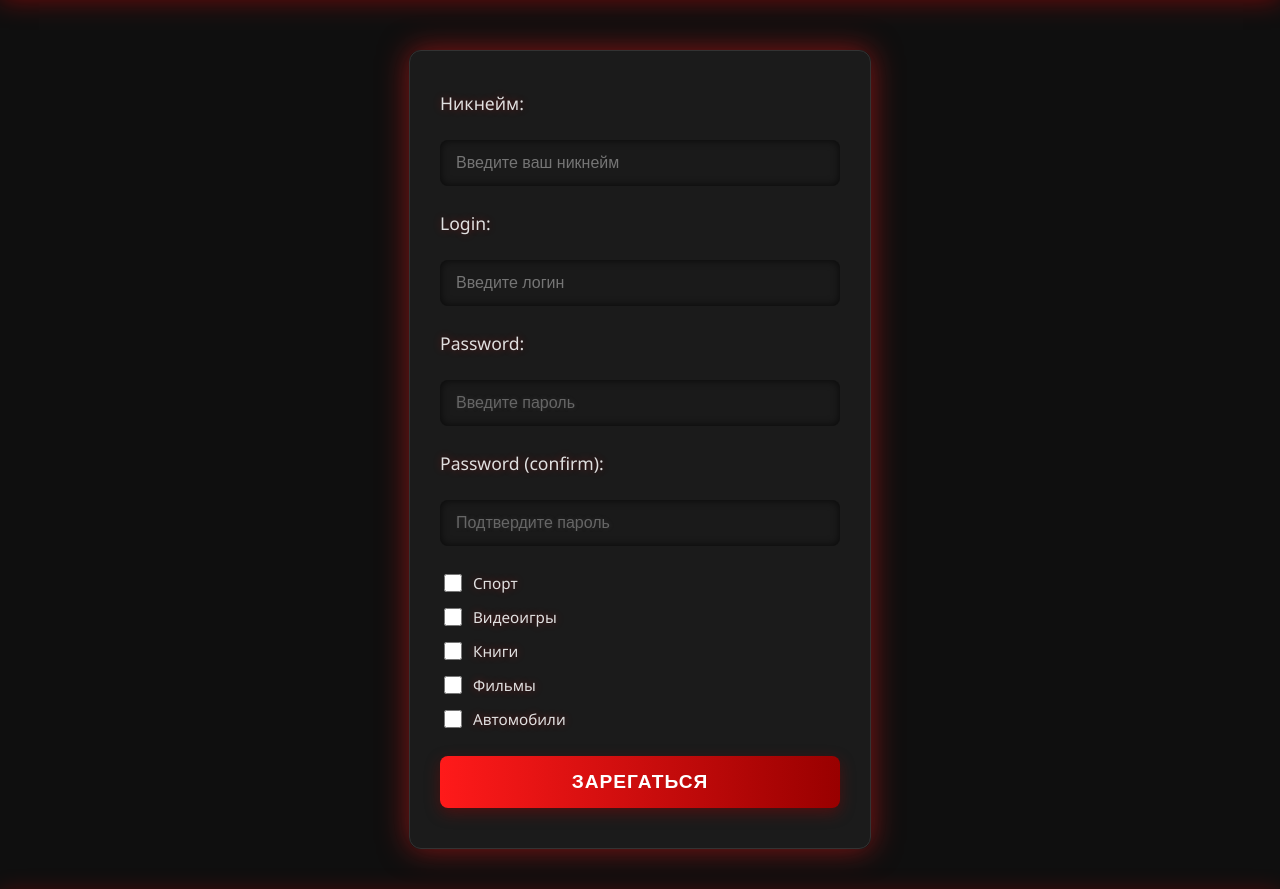
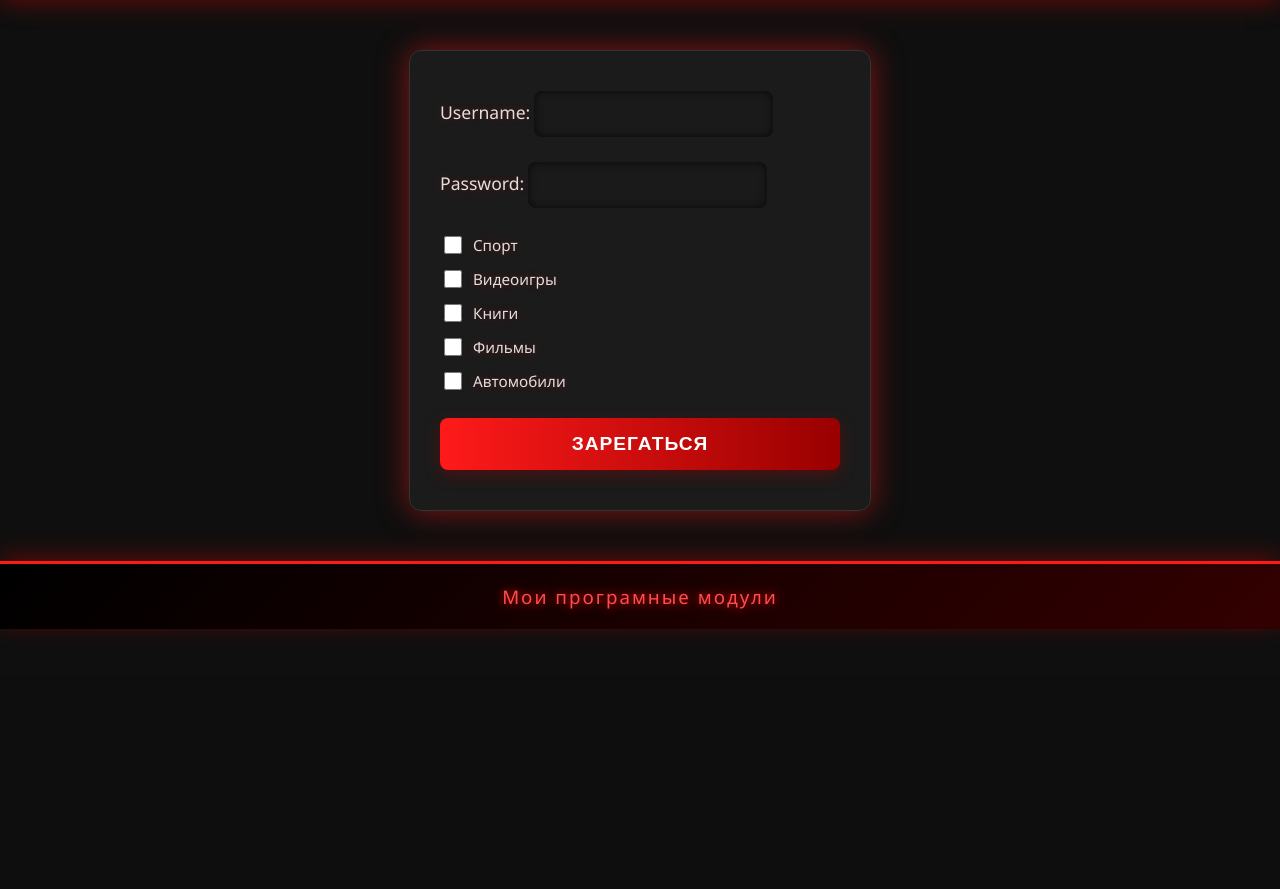
Before and after one commit to StasFoster/Top-PPM-Project, a Django app: page /socnet/register/ in a window 1280 px wide. Shown: the part 124-1013 px from the top of the page. After the commit the page ends 759 px from the top, so only its background shows below. Run offline with Django 5.2, Linux system fonts and the light colour scheme.

Commit message:
добавили джанго пользователя

```diff
--- a/Modules/Socnet/forms.py
+++ b/Modules/Socnet/forms.py
@@ -5,4 +5,8 @@ class MyUserForm(forms.ModelForm):
 
     class Meta:
         model = MyUser
-        fields = ["username", "password", "password"]
+        fields = ["username", "password"]
+
+    def __init__(self, *args, **kwargs):
+        super().__init__(*args, **kwargs)
+        self.fields["username"].help_text = ""
--- a/Modules/Socnet/templates/Socnet/index.html
+++ b/Modules/Socnet/templates/Socnet/index.html
@@ -14,7 +14,13 @@
 {% endblock style %}
 
 {% block content %}
+
+{% if user.is_authenticated %}
+    <button onClick="" class = "elBlock qwe"> Выход </button>
+{% else %}
     <button onClick="window.location.href = '{% url 'register' %}'" class = "elBlock qwe"> Регистрация </button>
+{% endif %}
+
     <h1> Это соц. сеть </h1>
     {% for i in users %}
         <div>
--- a/Modules/Socnet/templates/Socnet/register.html
+++ b/Modules/Socnet/templates/Socnet/register.html
@@ -132,17 +132,8 @@
 
     <form method="POST" class="registration-form" action="{% url "get_user_data" %}">
         {% csrf_token %}
-        <label for="nickname">Никнейм:</label>
-        <input type="text" id="nickname" name="nickname" placeholder="Введите ваш никнейм">
 
-        <label for="username">Login:</label>
-        <input type="text" id="username" name="username" placeholder="Введите логин">
-
-        <label for="password">Password:</label>
-        <input type="password" id="password" name="password" placeholder="Введите пароль">
-
-        <label for="password_confirm">Password (confirm):</label>
-        <input type="password" id="password_confirm" name="password_confirm" placeholder="Подтвердите пароль">
+        {{form}}
 
         <!-- Блок интересов пользователя -->
         <div class="interests-group">
--- a/Modules/Socnet/views.py
+++ b/Modules/Socnet/views.py
@@ -8,15 +8,26 @@ from django.contrib.auth import login, logout
 def main(request):
     users = MyUser.objects.all()
 
+    rec = []
+
+    if request.user.is_authenticated:
+
+        user = request.user
+
+        for i in users:
+            if i.interests["1"] == user.interests["1"]:
+                rec.append(i)
+
     data = {
-        "users": users
+            "users": rec,
+            "user": request.user
     }
     return render(request, "Socnet/index.html", data)
-    # return JsonResponse({"status":True})
+        # return JsonResponse({"status":True})
 
 def register(request):
-
-    return render(request, "Socnet/register.html")
+    form = MyUserForm()
+    return render(request, "Socnet/register.html", {"form":form})
 
 def get_user_data(request):
     form = MyUserForm(data=request.POST)
@@ -36,16 +47,6 @@ def get_user_data(request):
         user.interests = interests
         user.save()
 
-
-
-
-    user = MyUser() # user = User()
-    user.username = nickname
-    user.first_name = username
-    user.password = password
-    user.interests = interests
-    user.save()
-
     return redirect("socnet")
 
 
```
Also changed, not shown: Modules/db.sqlite3.
